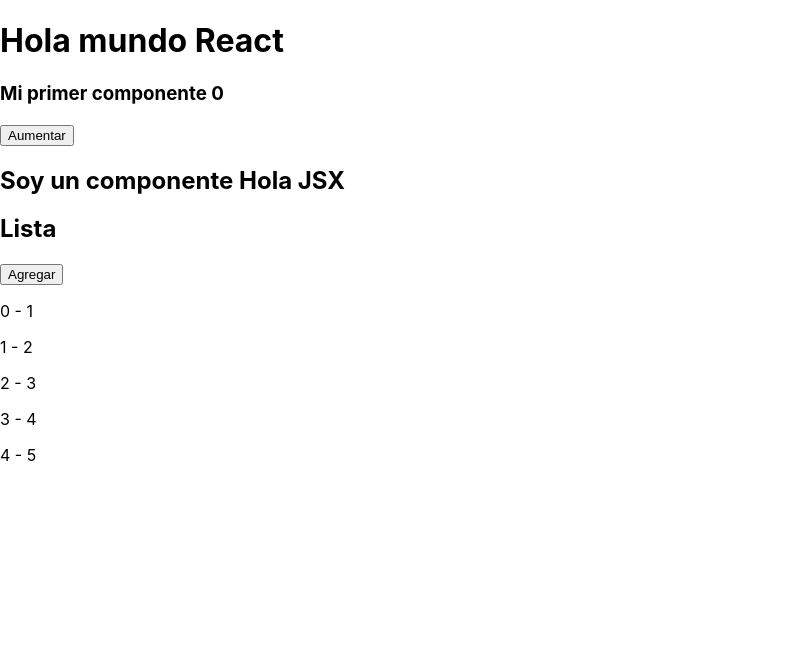
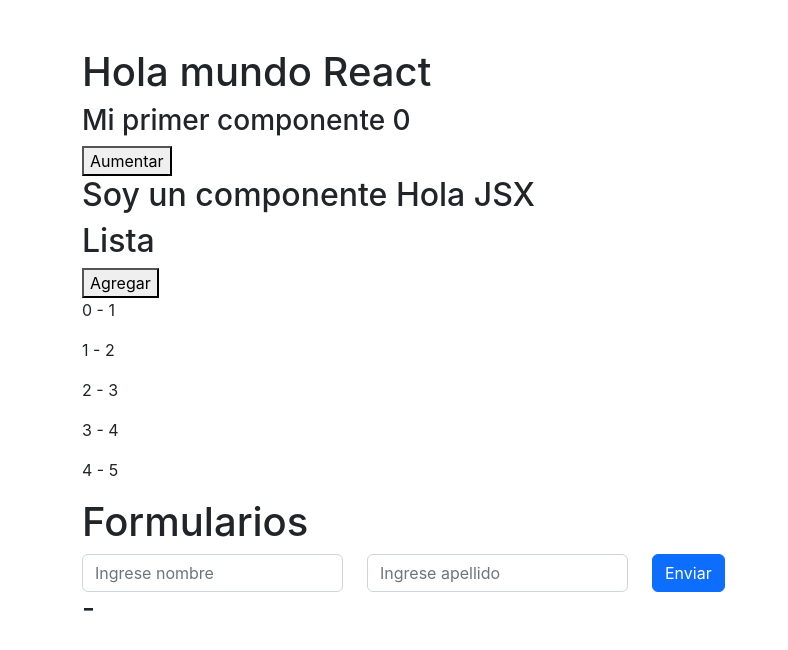
Before and after one commit to Fercho2022/React_ejercicios_peque-os, a React (Create React App) app: page / in a window 1280 px wide. Shown: the top 650 px of the page, without its empty margins (0-788 px from the left). Built offline with nearby package versions, Linux system fonts and the light colour scheme.

Commit message:
manejo de eventos onChange y onSubmit

```diff
--- a/public/index.html
+++ b/public/index.html
@@ -25,6 +25,8 @@
       Learn how to configure a non-root public URL by running `npm run build`.
     -->
     <title>React App</title>
+
+    <link href="https://cdn.jsdelivr.net/npm/bootstrap@5.2.2/dist/css/bootstrap.min.css" rel="stylesheet" integrity="sha384-Zenh87qX5JnK2Jl0vWa8Ck2rdkQ2Bzep5IDxbcnCeuOxjzrPF/et3URy9Bv1WTRi" crossorigin="anonymous">
   </head>
   <body>
     <noscript>You need to enable JavaScript to run this app.</noscript>
--- a/src/App.js
+++ b/src/App.js
@@ -2,15 +2,17 @@
 import Contador from './components/contador';
 import Jsx from './components/Jsx';
 import Lista from './components/Lista';
+import Formulario from './components/Formulario';
 
 
 function App() {
   return (
-    <div >
+    <div className='container mt-5'>
       <h1>Hola mundo React</h1>
       <Contador></Contador>
       <Jsx></Jsx>
       <Lista></Lista>
+      <Formulario></Formulario>
 
 
     </div>
--- /dev/null
+++ b/src/components/Formulario.js
@@ -0,0 +1,73 @@
+import React, {Fragment, useState} from 'react';
+
+const Formulario = () => {
+
+    const [datos, setDatos]= useState({
+
+        nombre: '',
+        apellido:''
+    })
+
+    const handleInputChange = (event) => {
+        //console.log('event.target.value')
+        setDatos({
+
+            ...datos, [event.target.name]: event.target.value
+        })
+
+
+    }
+    const enviarDatos = (event) =>{
+
+        event.preventDefault();
+        console.log(datos.nombre + ' '+ datos.apellido)
+
+
+    }
+
+    return (
+
+        <Fragment>
+
+            <h1>Formularios</h1>
+
+            <form className='row' onSubmit={enviarDatos}>
+                <div className='col-md-3'>
+                    <input
+                         type='text'
+                         placeholder='Ingrese nombre'
+                         className='form-control'
+                         name='nombre'
+                        onChange={handleInputChange}>
+
+                    </input>
+                </div>
+                <div className='col-md-3'>
+                    <input
+                         type='text'
+                        placeholder='Ingrese apellido'
+                        className='form-control'
+                        name='apellido'
+                        onChange={handleInputChange}>
+
+                    </input>
+                </div>
+
+                <div className='col-md-3'>
+
+                    <button className='btn btn-primary' type='submit'>Enviar</button>
+                </div>
+                <h3>{datos.nombre} - {datos.apellido}</h3>
+
+
+            </form>
+
+
+        </Fragment>
+
+
+
+     );
+}
+
+export default Formulario;
```
